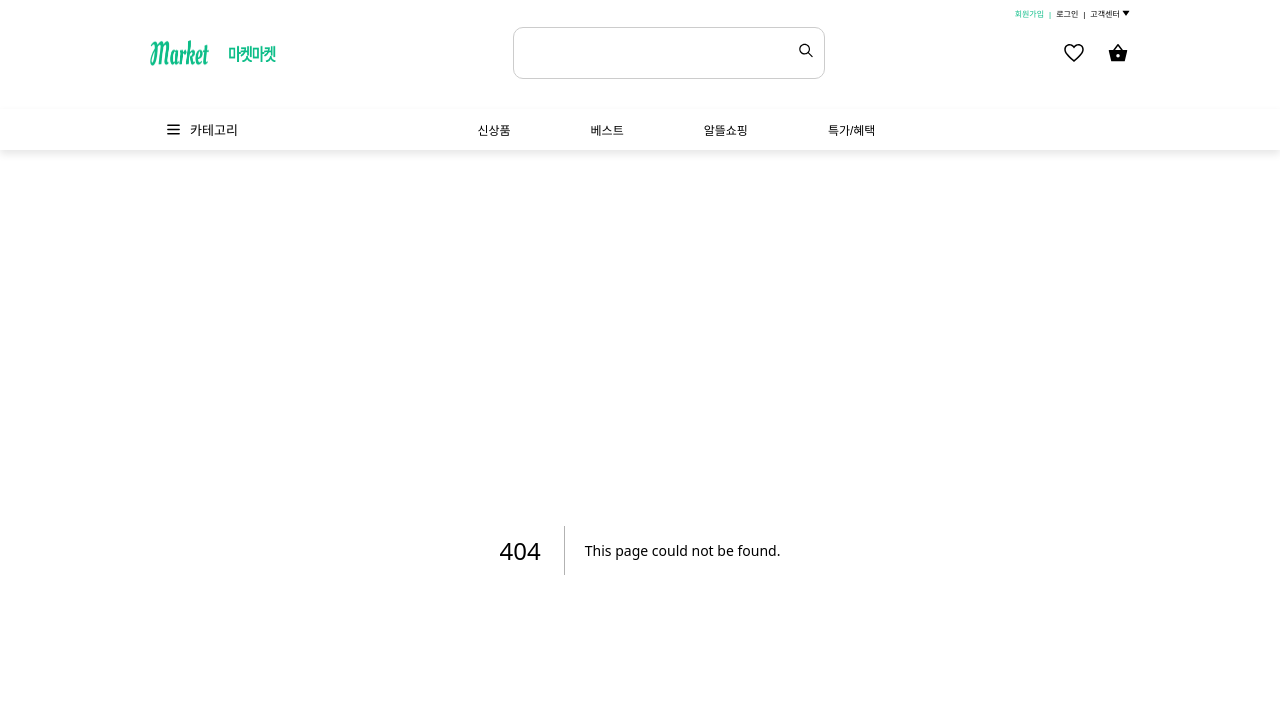
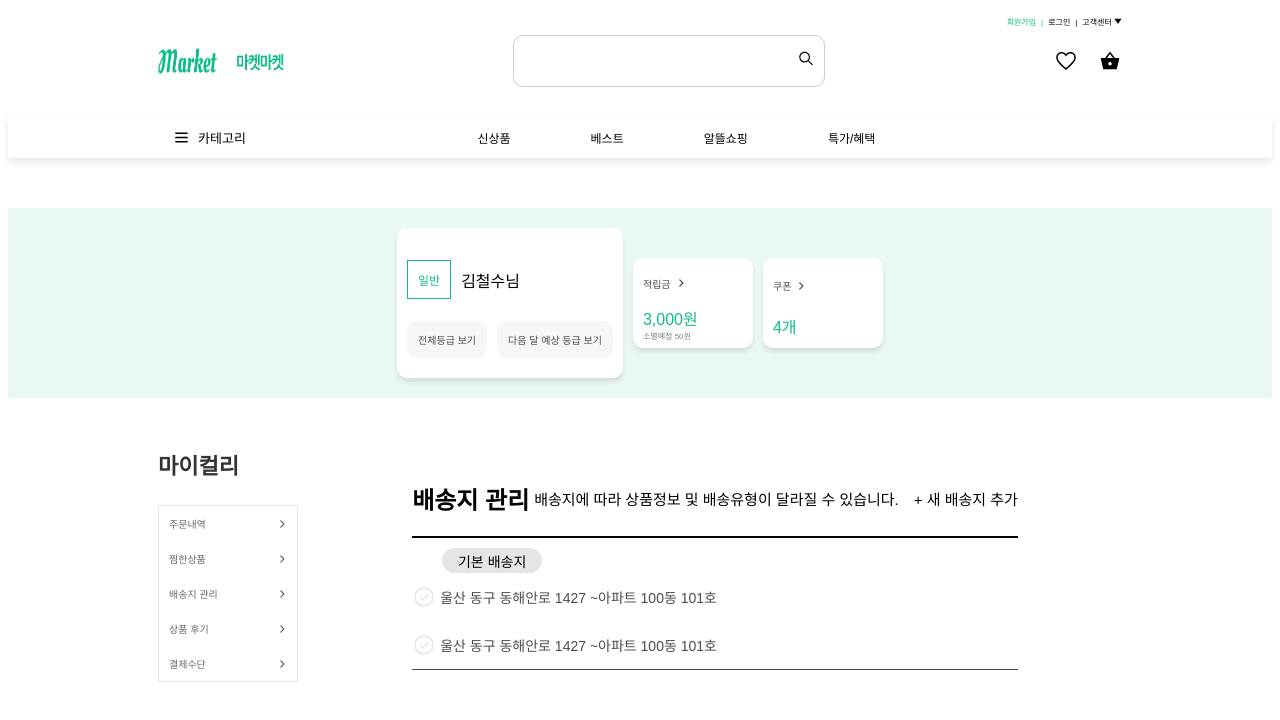
Before and after one commit to ecomerce-market/front, a Next.js app: page /addressManagement in a window 1280 px wide. Before the commit this address had no page. Shown: the top 720 px of the page. Built offline with nearby package versions, Linux system fonts and the light colour scheme.

Commit message:
[Feat] 배송지 관리 화면 작업

```diff
--- /dev/null
+++ b/src/app/addressManagement/addressManagement.module.scss
@@ -0,0 +1,59 @@
+.addressManagementWrapper {
+    .myInfoMain {
+        display: grid;
+        grid-template-columns: 150px auto;
+
+        .sideMenu {
+            margin-left: 150px;
+        }
+    }
+
+    .addressSection {
+        display: flex;
+        flex-direction: column;
+        justify-content: center;
+        margin: 0 auto;
+
+        .addressHeader {
+            display: flex;
+            align-items: center;
+            gap: 5px;
+
+            .mainTitle {
+                font-size: 24px;
+                margin: 5px 0;
+            }
+
+            .subTitle {
+                font-size: 15px;
+                margin: 5px 0;
+            }
+
+            .content {
+                font-size: 15px;
+                margin: 5px 0;
+                padding-left: 10px;
+            }
+        }
+
+        .submitForm {
+            margin-top: 15px;
+            gap: 100px;
+            border-top: 2px solid var(--black);
+            border-bottom: 1px solid var(--black-700);
+
+            .mainAddress {
+                display: flex;
+                justify-content: center;
+                align-items: center;
+                width: 90px;
+                height: 25px;
+                font-size: 14px;
+                background-color: var(--black-100);
+                padding: 0 5px;
+                border-radius: 20px;
+                margin: 10px 0 0 30px;
+            }
+        }
+    }
+}
--- /dev/null
+++ b/src/app/addressManagement/addressManagement.tsx
@@ -0,0 +1,68 @@
+import React from "react";
+import styles from "./addressManagement.module.scss";
+import cn from "classnames/bind";
+import PersonalInfo from "@/components/personalnfo/personalInfo";
+import SideMenu from "@/components/sideMenu/sideMenu";
+import TextInput from "@/components/input/textInput";
+import OneBtn from "@/components/btn/oneBtn";
+import Radio from "@/components/radio/radio";
+
+const cx = cn.bind(styles);
+
+const addressManagement = () => {
+    return (
+        <div className={cx("addressManagementWrapper")}>
+            <PersonalInfo
+                grade={"일반"}
+                username={"김철수"}
+                credit={"3,000"}
+                expiringCredit={"50"}
+                coupon={"4"}
+            />
+            <div className={cx("myInfoMain")}>
+                <div className={cx("sideMenu")}>
+                    <SideMenu
+                        title={"마이컬리"}
+                        content={[
+                            "주문내역",
+                            "찜한상품",
+                            "배송지 관리",
+                            "상품 후기",
+                            "결제수단",
+                        ]}
+                    />
+                </div>
+                <div className={cx("addressSection")}>
+                    <div className={cx("addressHeader")}>
+                        <h1 className={cx("mainTitle")}>배송지 관리</h1>
+                        <p className={cx("subTitle")}>
+                            배송지에 따라 상품정보 및 배송유형이 달라질 수
+                            있습니다.
+                        </p>
+                        <p className={cx("content")}>+ 새 배송지 추가</p>
+                    </div>
+
+                    <div className={cx("submitForm")}>
+                        <p className={cx("mainAddress")}>기본 배송지</p>
+                        <Radio
+                            title={
+                                "울산 동구 동해안로 1427 ~아파트 100동 101호"
+                            }
+                            name={"주소"}
+                            value={"address"}
+                        />
+                        <Radio
+                            title={
+                                "울산 동구 동해안로 1427 ~아파트 100동 101호"
+                            }
+                            name={"주소"}
+                            value={"address"}
+                        />
+                    </div>
+                </div>
+            </div>
+        </div>
+    );
+};
+
+export default addressManagement;
--- /dev/null
+++ b/src/app/addressManagement/page.tsx
@@ -0,0 +1,12 @@
+import React from "react";
+import AddressManagement from "./addressManagement";
+
+const page = () => {
+    return (
+        <div>
+            <AddressManagement />
+        </div>
+    );
+};
+
+export default page;
```
